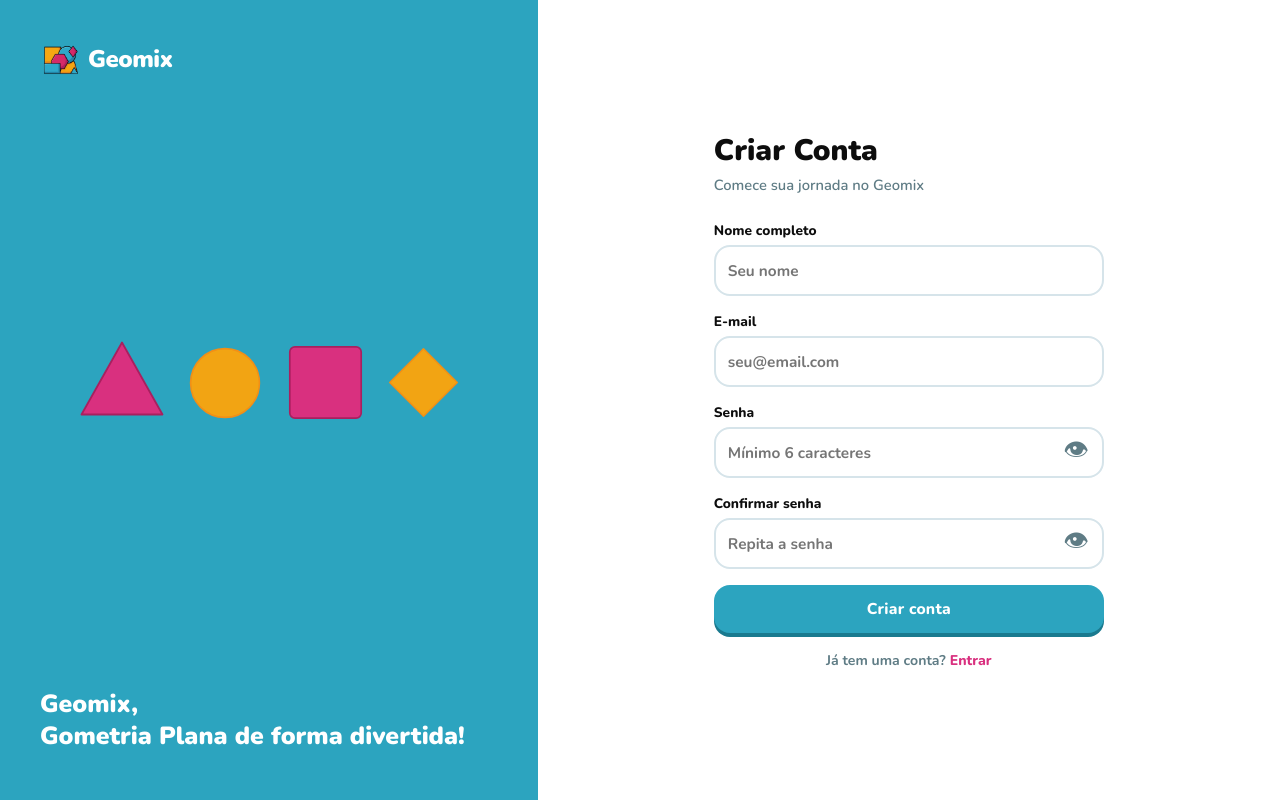
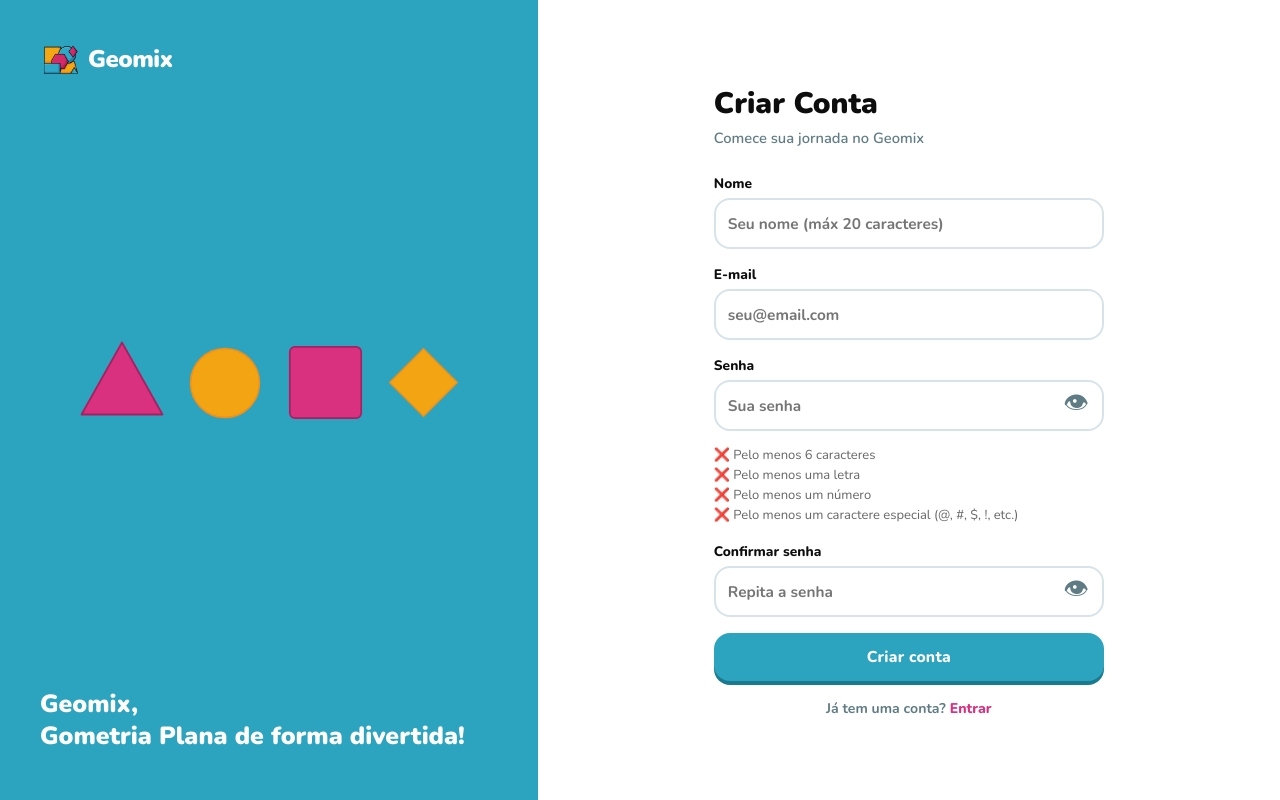
Before and after one commit to danidancr/Geomix, a Python web app: template templates/register.html in a window 1280 px wide. Run offline with Jinja, Linux system fonts and the light colour scheme; the template is opened without the code that fills it, so the values that code supplies are empty.

Commit message:
versao02 cadastro/login

```diff
--- a/templates/register.html
+++ b/templates/register.html
@@ -14,11 +14,11 @@
   </div>
   {% endif %}
 
-  <form method="POST" class="auth-form" novalidate>
+  <form method="POST" class="auth-form" novalidate id="registerForm">
     <div class="form-group">
-      <label for="name">Nome completo</label>
+      <label for="name">Nome</label>
       <div class="input-wrap">
-        <input type="text" id="name" name="name" placeholder="Seu nome"
+        <input type="text" id="name" name="name" maxlength="20" placeholder="Seu nome (máx 20 caracteres)"
                value="{{ request.form.get('name', '') }}" required autocomplete="name"/>
       </div>
     </div>
@@ -35,8 +35,15 @@
       <label for="password">Senha</label>
       <div class="input-wrap">
         <input type="password" id="password" name="password"
-               placeholder="Mínimo 6 caracteres" required autocomplete="new-password"/>
-        <button type="button" class="toggle-pw" onclick="togglePw('password')"style="font-size: 25px;">👁</button>
+               placeholder="Sua senha" required autocomplete="new-password"/>
+        <button type="button" class="toggle-pw" onclick="togglePw('password')" style="font-size: 25px;">👁</button>
+      </div>
+      <!-- Guia de requisitos de senha em tempo real -->
+      <div class="pw-requirements" style="font-size: 13px; margin-top: 8px; color: #666;">
+        <p style="margin: 2px 0;" id="req-len">❌ Pelo menos 6 caracteres</p>
+        <p style="margin: 2px 0;" id="req-letter">❌ Pelo menos uma letra</p>
+        <p style="margin: 2px 0;" id="req-num">❌ Pelo menos um número</p>
+        <p style="margin: 2px 0;" id="req-spec">❌ Pelo menos um caractere especial (@, #, $, !, etc.)</p>
       </div>
     </div>
 
@@ -45,7 +52,7 @@
       <div class="input-wrap">
         <input type="password" id="confirm" name="confirm"
                placeholder="Repita a senha" required autocomplete="new-password"/>
-        <button type="button" class="toggle-pw" onclick="togglePw('confirm')"style="font-size: 25px;">👁</button>
+        <button type="button" class="toggle-pw" onclick="togglePw('confirm')" style="font-size: 25px;">👁</button>
       </div>
     </div>
 
@@ -64,5 +71,51 @@ function togglePw(id) {
   const el = document.getElementById(id);
   el.type = el.type === 'password' ? 'text' : 'password';
 }
+
+const pwInput = document.getElementById('password');
+const reqLen = document.getElementById('req-len');
+const reqLetter = document.getElementById('req-letter');
+const reqNum = document.getElementById('req-num');
+const reqSpec = document.getElementById('req-spec');
+
+pwInput.addEventListener('input', () => {
+  const val = pwInput.value;
+
+  // Valida tamanho
+  if (val.length >= 6) {
+    reqLen.textContent = '✔️ Pelo menos 6 caracteres';
+    reqLen.style.color = 'green';
+  } else {
+    reqLen.textContent = '❌ Pelo menos 6 caracteres';
+    reqLen.style.color = '#666';
+  }
+
+  // Valida letra
+  if (/[A-Za-z]/.test(val)) {
+    reqLetter.textContent = '✔️ Pelo menos uma letra';
+    reqLetter.style.color = 'green';
+  } else {
+    reqLetter.textContent = '❌ Pelo menos uma letra';
+    reqLetter.style.color = '#666';
+  }
+
+  // Valida número
+  if (/\d/.test(val)) {
+    reqNum.textContent = '✔️ Pelo menos um número';
+    reqNum.style.color = 'green';
+  } else {
+    reqNum.textContent = '❌ Pelo menos um número';
+    reqNum.style.color = '#666';
+  }
+
+  // Valida caractere especial
+  if (/[^A-Za-z0-9]/.test(val)) {
+    reqSpec.textContent = '✔️ Pelo menos um caractere especial (@, #, $, !, etc.)';
+    reqSpec.style.color = 'green';
+  } else {
+    reqSpec.textContent = '❌ Pelo menos um caractere especial (@, #, $, !, etc.)';
+    reqSpec.style.color = '#666';
+  }
+});
 </script>
 {% endblock %}
```
